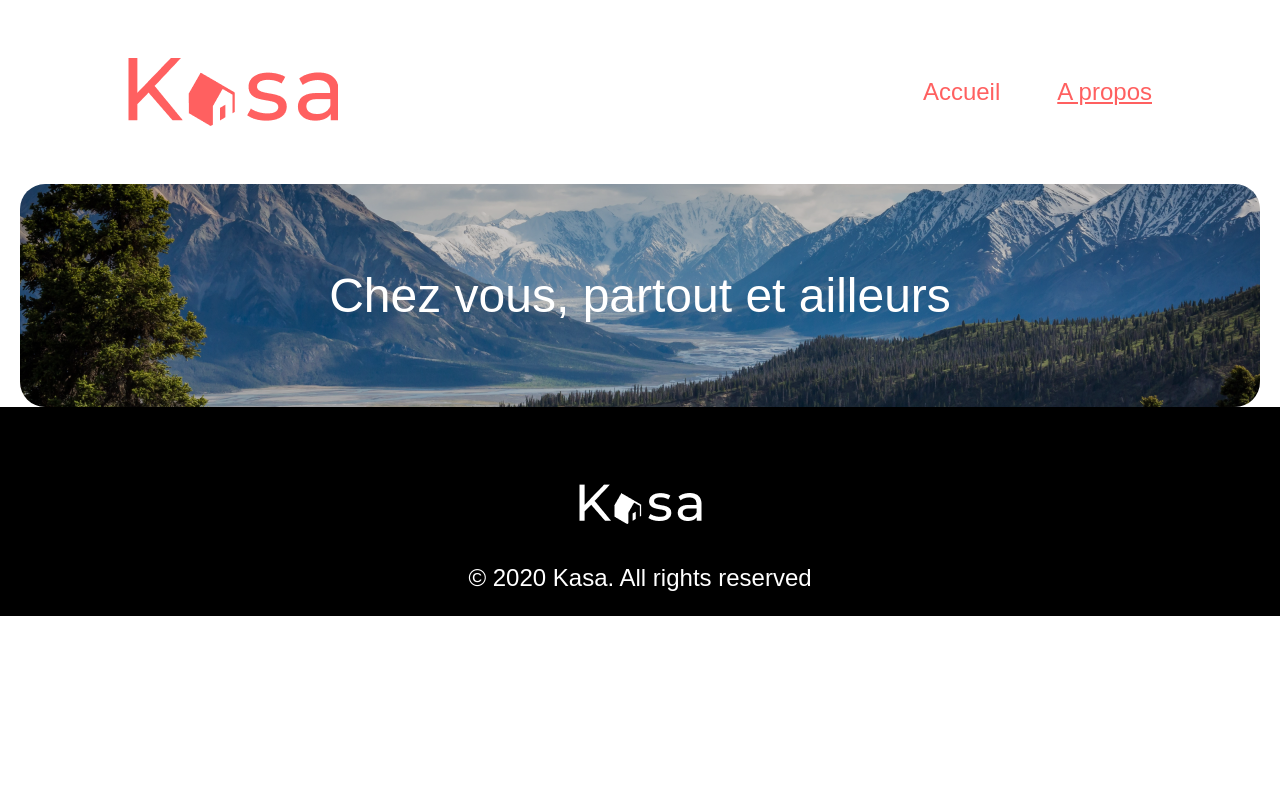
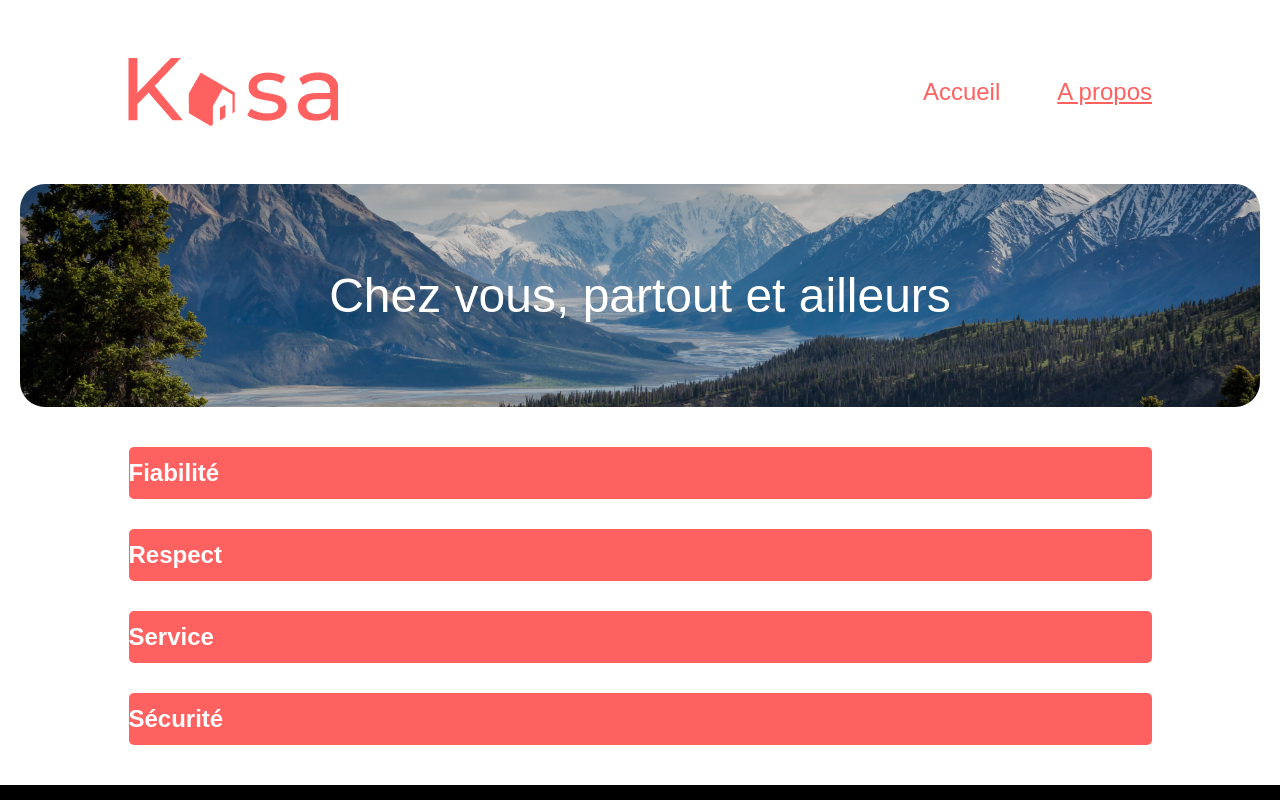
Before and after one commit to Jenlpl/OCProjet8, a React (Vite) app: page /about in a window 1280 px wide. Shown: the top 800 px of the page. Built offline with nearby package versions, Linux system fonts and the light colour scheme.

Commit message:
Collapse

```diff
--- a/package.json
+++ b/package.json
@@ -10,6 +10,9 @@
     "preview": "vite preview"
   },
   "dependencies": {
+    "@fortawesome/fontawesome-svg-core": "^6.5.1",
+    "@fortawesome/free-regular-svg-icons": "^6.5.1",
+    "@fortawesome/react-fontawesome": "^0.2.0",
     "react": "^18.2.0",
     "react-dom": "^18.2.0",
     "react-router-dom": "^6.21.3"
--- /dev/null
+++ b/src/components/Collapse.jsx
@@ -0,0 +1,16 @@
+
+export default function Collapse() {
+    return (
+        <div className="collapse-wrapper">
+            <div className="collapse">
+                <h2>Fiabilité</h2></div>
+                {/* <FontAwesomeIcon icon="fa-solid fa-chevron-up" /> */}
+            <div className="collapse">
+            <h2>Respect</h2></div>
+            <div className="collapse">
+            <h2>Service</h2></div>
+            <div className="collapse">
+            <h2>Sécurité</h2></div>
+        </div>
+    )
+}
--- a/src/main.scss
+++ b/src/main.scss
@@ -212,3 +212,23 @@ header {
     margin-bottom: 20px;
   }
 }
+
+.collapse-wrapper{
+  margin: 40px 0;
+  display: flex;
+  flex-direction: column;
+  gap: 30px;
+  align-items: center;
+.collapse {
+  width: 1023px;
+  height: 52px;
+  border-radius: 5px;
+  background-color: #FF6060;
+  display: flex;
+  align-items: center;
+  h2 {
+    font-size: 24px;
+    color: #FFFFFF;
+  }
+}
+}
--- a/src/pages/About.jsx
+++ b/src/pages/About.jsx
@@ -1,9 +1,11 @@
 import Header from "../components/Header";
 import Banner from "../components/Banner";
+import Collapse from "../components/Collapse";
 
 export default function About() {
     return (
         <main className="about">
+          <Collapse />
       </main>
     )
 }
```
Also changed, not shown: 2 other files (tests, documents, lock files or other folders).
